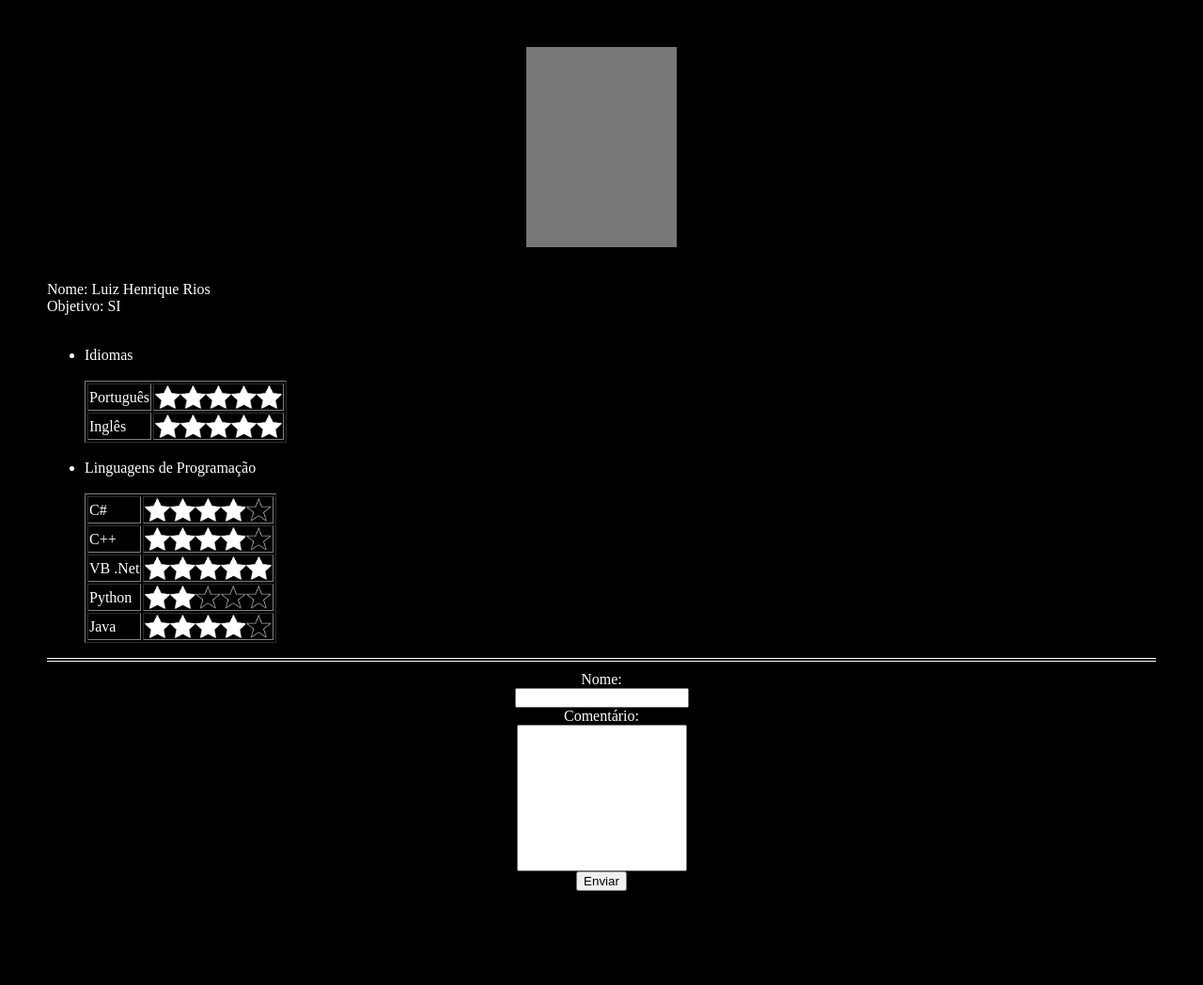
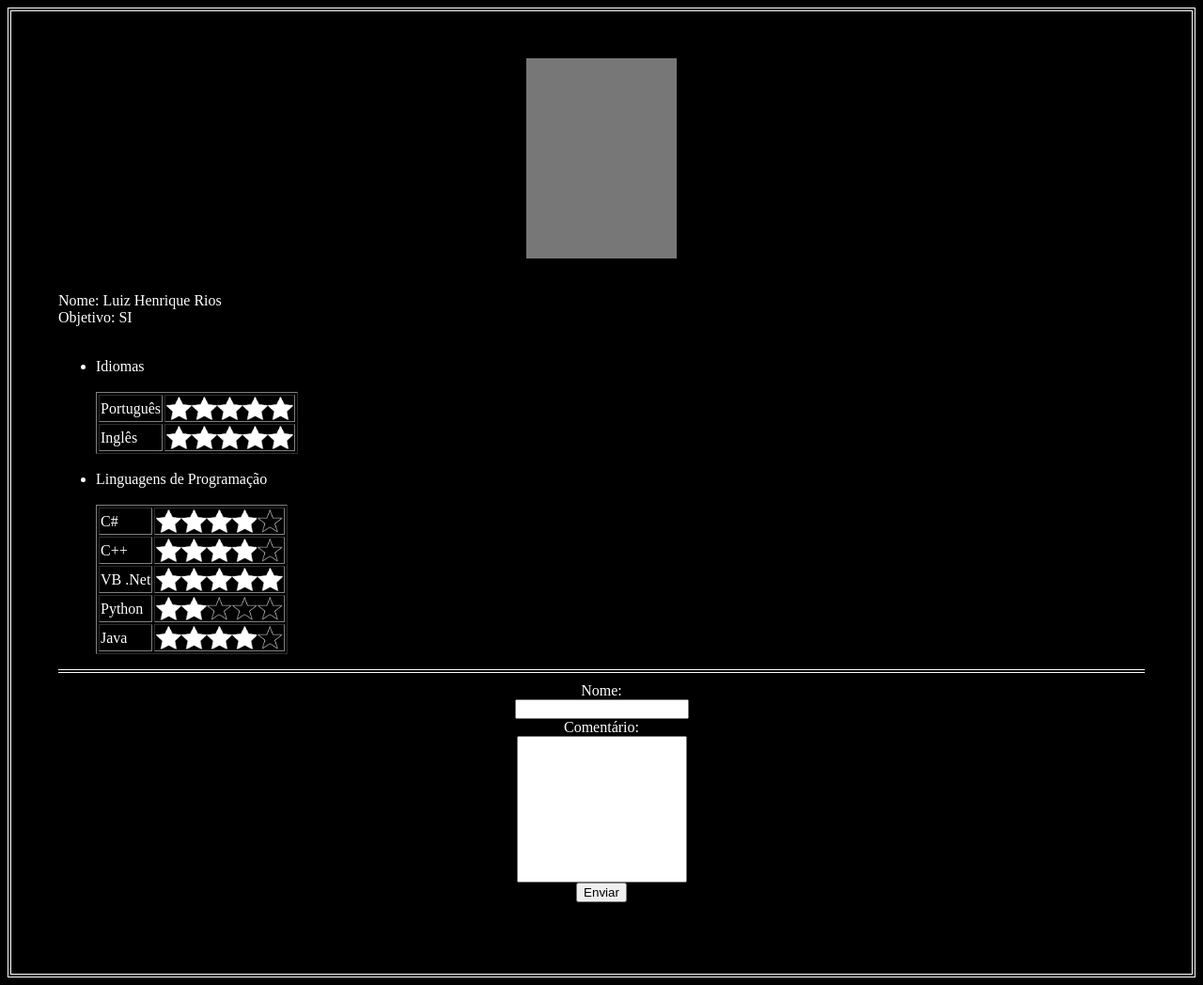
Before and after one commit to luizhrios/bio, a plain HTML site: page index.html in a window 1280 px wide. Shown: the whole page at 94% size. Before the commit the page ends 1008 px from the top, so only its background shows below. Drawn offline with Linux system fonts and the light colour scheme.

Commit message:
border added

```diff
--- a/index.html
+++ b/index.html
@@ -5,9 +5,10 @@
 <style>
 body
 {
-	margin: 50px;
+	padding: 50px;
 	background-color: black;
 	color: white;
+	border: 4px double;
 }
 .star
 {
@@ -82,7 +83,7 @@ Objetivo: SI
 </table>
 </ul>
 <center>
-<form method="post" action="http://luizhrios.no-ip.org/bio/test.php" style="border-top: 4px double white; padding: 10px">
+<form method="post" action="http://luizhrios.no-ip.org/bio/test.php" style="border-top: 4px double; padding: 10px">
 Nome:<br><input name="nome" type="text" required>
 <br>
 Comentário:<br>
```
